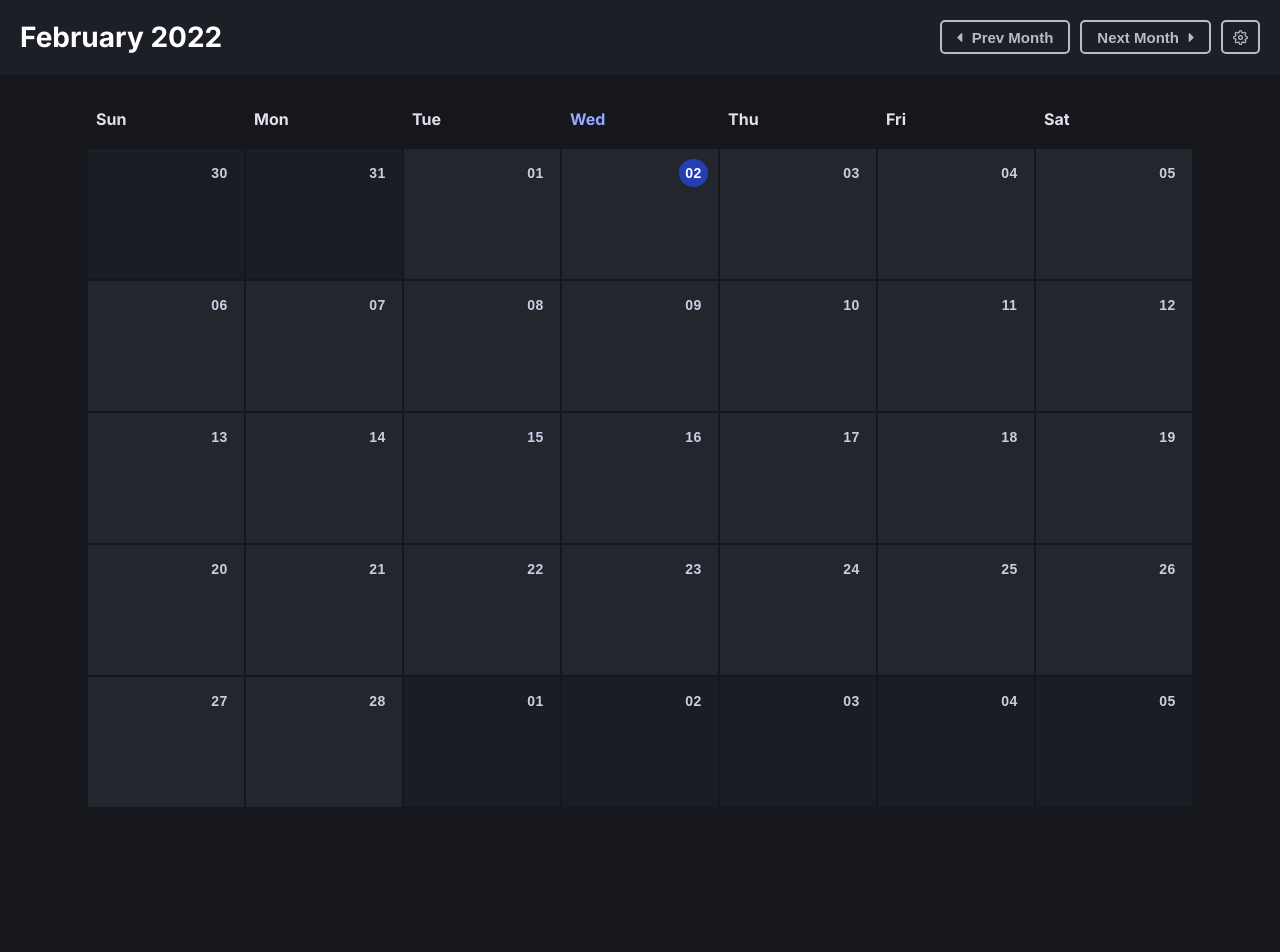
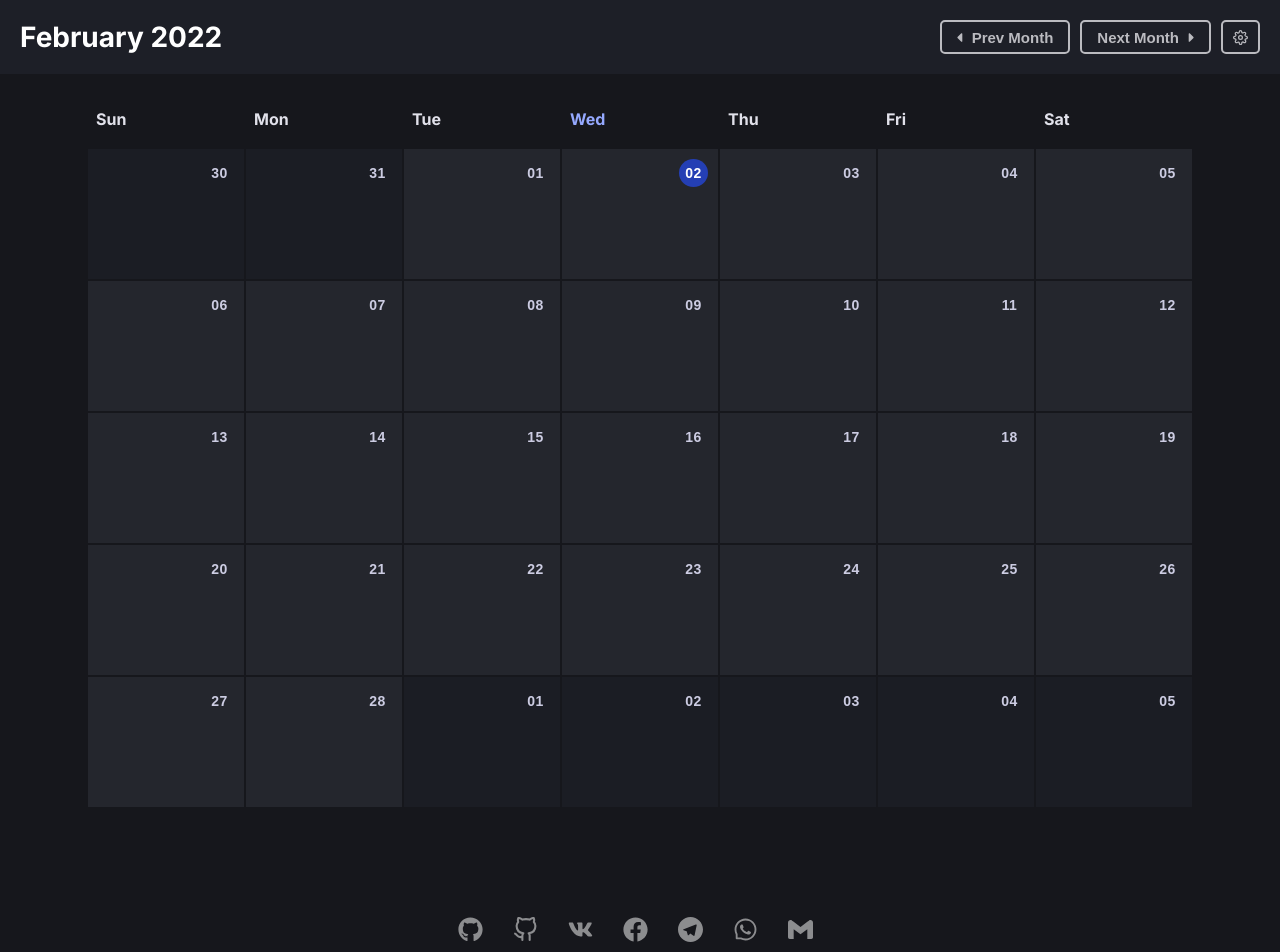
Before and after one commit to vladpolisuk/calendar-app, a Next.js app: page / in a window 1280 px wide. Shown: the top 952 px of the page. Before the commit the page ends 907 px from the top, so only its background shows below. Built offline with nearby package versions, Linux system fonts and the light colour scheme.

Commit message:
feature: added author links

```diff
--- a/components/Calendar.tsx
+++ b/components/Calendar.tsx
@@ -1,6 +1,7 @@
 import React from 'react';
 import { CalendarGrid } from './CalendarGrid';
 import { CalendarHeader } from './CalendarHeader';
+import { CalendarLinks } from './CalendarLinks';
 import styled from 'styled-components';
 
 const CalendarStyled = styled.div`
@@ -16,6 +17,7 @@ export const Calendar = () => {
         <CalendarStyled>
             <CalendarHeader />
             <CalendarGrid />
+            <CalendarLinks />
         </CalendarStyled>
     )
 };
--- /dev/null
+++ b/components/CalendarLinks/index.tsx
@@ -0,0 +1,61 @@
+import React from 'react';
+import styled from 'styled-components';
+import { ImTelegram } from 'react-icons/im';
+import { FaFacebook, FaGithub, FaVk } from 'react-icons/fa';
+import { AiOutlineWhatsApp } from 'react-icons/ai';
+import { FiGithub } from 'react-icons/fi';
+import { SiGmail } from 'react-icons/si';
+
+const CalendarLinksStyled = styled.ul`
+    display: flex;
+    align-items: center;
+    justify-content: center;
+    margin-bottom: 20px;
+`;
+
+const CalendarLinkStyled = styled.li`
+    margin-right: 10px;
+`;
+
+const LinkStyled = styled.a`
+    display: flex;
+    align-items: center;
+    justify-content: center;
+    padding: 10px;
+    color: #ffffff82;
+    transition: 10ms;
+    &:hover {color: white}
+    &:active {color: white}
+`;
+
+const links = [
+    { href: 'https://github.com/vladislav124352/calendar-app', name: 'Project GitHub', icon: <FaGithub size="25px" /> },
+    { href: 'https://github.com/vladislav124352', name: 'GitHub', icon: <FiGithub size="25px" /> },
+    { href: 'https://vk.com/vladislav124352', name: 'VK', icon: <FaVk size="25px" /> },
+    { href: 'https://facebook.com/vladislav124352', name: 'Facebook', icon: <FaFacebook size="25px" /> },
+    { href: 'https://t.me/vladislav124352', name: 'Telegram', icon: <ImTelegram size="25px" /> },
+    { href: 'https://wa.me/+79586803972', name: 'WhatsApp', icon: <AiOutlineWhatsApp size="25px" /> },
+    { href: 'mailto:vladpolisuk159@gmail.com', name: 'vladpolisuk159@gmail.com', icon: <SiGmail size="25px" /> },
+]
+
+export const CalendarLinks = () => {
+    const components = links.map(({ href, name, icon }) => {
+        return (
+            <CalendarLinkStyled key={name}>
+                <LinkStyled
+                    href={href}
+                    target='_blank'
+                    rel="noreferrer"
+                    aria-label={`Go to my ${name}`}>
+                    {icon}
+                </LinkStyled>
+            </CalendarLinkStyled>
+        )
+    })
+
+    return (
+        <CalendarLinksStyled>
+            {components}
+        </CalendarLinksStyled>
+    )
+};
```
